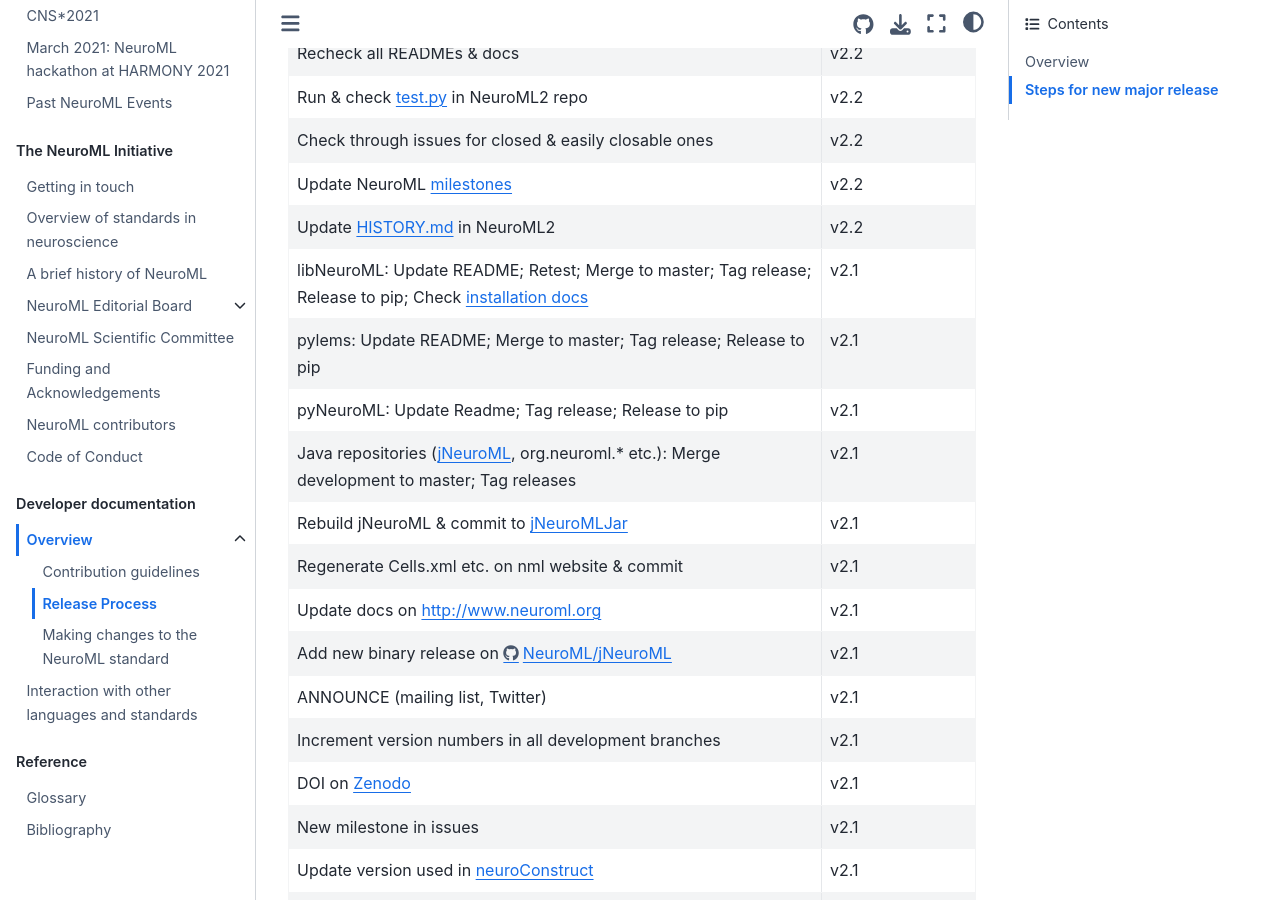
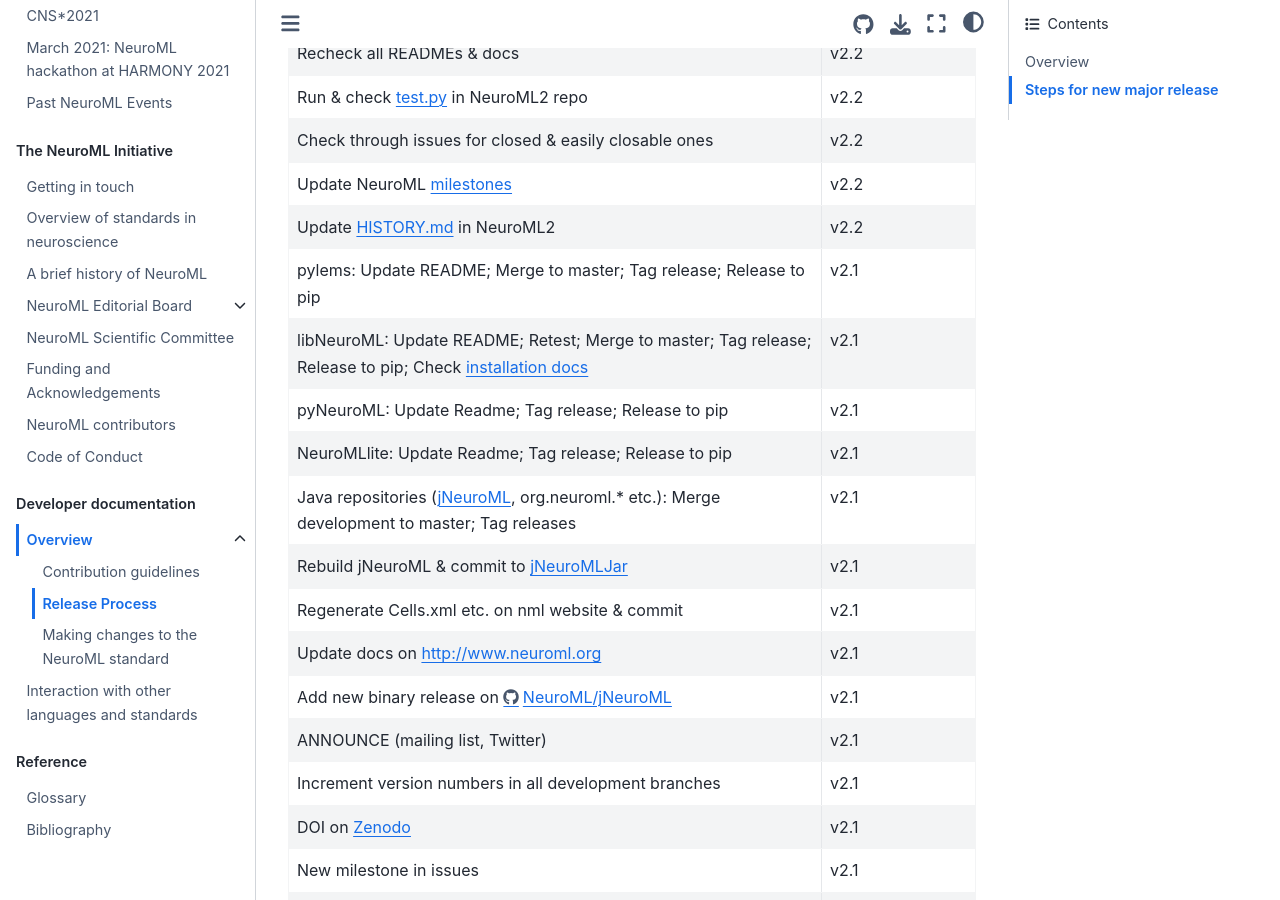
Before and after one commit to NeuroML/Documentation, a Jupyter Book: the page built from source/Devdocs/ReleaseProcess.md, in a window 1280 px wide and 900 px high, scrolled down 892 px. Built offline with Jupyter Book 1.0.4 settings and Sphinx 7.4.7 and the Sphinx Book theme 1.1.4, drawn with Linux system fonts in a browser that asks for light colours.

Commit message:
Mo release

```diff
--- a/source/Devdocs/ReleaseProcess.md
+++ b/source/Devdocs/ReleaseProcess.md
@@ -27,9 +27,10 @@
 | Check through issues for closed & easily closable ones | v2.2 |
 | Update NeuroML [milestones](https://github.com/NeuroML/NeuroML2/milestones) | v2.2 |
 | Update HISTORY.md in NeuroML2 | v2.2 |
+| pylems: Update README; Merge to master; Tag release; Release to pip | v2.1 |
 | libNeuroML:  Update README; Retest; Merge to master; Tag release; Release to pip; Check [installation docs](https://libneuroml.readthedocs.org/en/latest/install.html) | v2.1 |
-| pylems: Update README; Merge to master; Tag release; Release to pip | v2.1 |
 | pyNeuroML: Update Readme; Tag release; Release to pip | v2.1 |
+| NeuroMLlite: Update Readme; Tag release; Release to pip | v2.1 |
 | Java repositories ({ref}`jNeuroML <jNeuroML>`, org.neuroml.* etc.): Merge development to master; Tag releases | v2.1 |
 | Rebuild jNeuroML & commit to [jNeuroMLJar](https://sourceforge.net/p/neuroml/code/HEAD/tree/jNeuroMLJar/) | v2.1 |
 | Regenerate Cells.xml etc. on nml website & commit | v2.1 |
```
